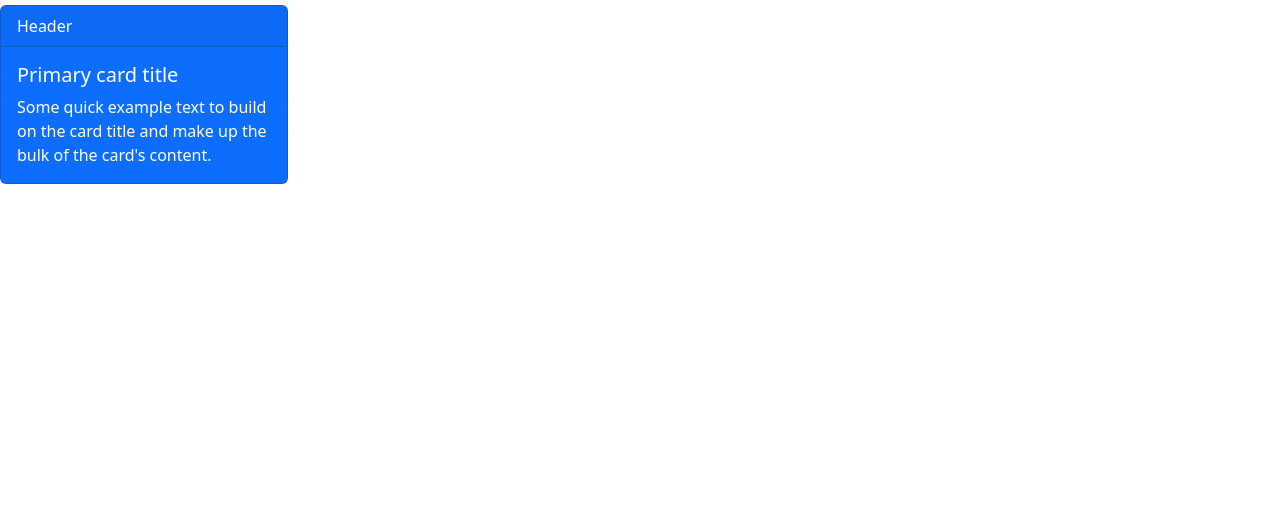
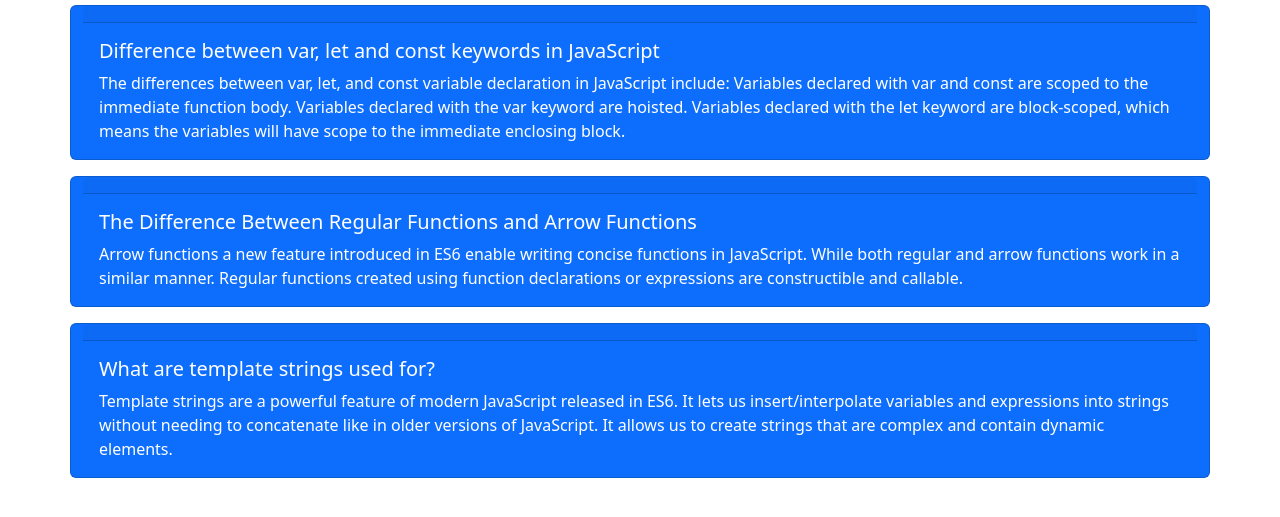
Before and after one commit to AnkonCosta/news-portal, a plain HTML site: page blog.html in a window 1280 px wide. Shown: the part 51-568 px from the top of the page. Drawn offline with nearby package versions, Linux system fonts and the light colour scheme.

Commit message:
added blog

```diff
--- a/blog.html
+++ b/blog.html
@@ -38,14 +38,38 @@
     <!-- navbar section ends here  -->
 
 
-    <div class="card text-bg-primary mb-3" style="max-width: 18rem;">
-        <div class="card-header">Header</div>
+    <div class="card text-bg-primary mb-3 container">
+        <div class="card-header"></div>
         <div class="card-body">
-            <h5 class="card-title">Primary card title</h5>
-            <p class="card-text">Some quick example text to build on the card title and make up the bulk of the card's
-                content.</p>
+            <h5 class="card-title">Difference between var, let and const keywords in JavaScript</h5>
+            <p class="card-text">The differences between var, let, and const variable declaration in JavaScript include:
+                Variables declared with var and const are scoped to the immediate function body.
+                Variables declared with the var keyword are hoisted.
+                Variables declared with the let keyword are block-scoped, which means the variables will have scope to
+                the immediate enclosing block.</p>
         </div>
     </div>
+    <div class="card text-bg-primary mb-3 container">
+        <div class="card-header"></div>
+        <div class="card-body">
+            <h5 class="card-title">The Difference Between Regular Functions and Arrow Functions</h5>
+            <p class="card-text">Arrow functions a new feature introduced in ES6 enable writing concise functions in
+                JavaScript. While both regular and arrow functions work in a similar manner.
+                Regular functions created using function declarations or expressions are constructible and callable.</p>
+        </div>
+    </div>
+    <div class="card text-bg-primary mb-3 container">
+        <div class="card-header"></div>
+        <div class="card-body">
+            <h5 class="card-title ">What are template strings used for?
+            </h5>
+            <p class="card-text">Template strings are a powerful feature of modern JavaScript released in ES6. It lets
+                us insert/interpolate variables and expressions into strings without needing to concatenate like in
+                older versions of JavaScript. It allows us to create strings that are complex and contain dynamic
+                elements.</p>
+        </div>
+    </div>
+
     <script src="https://cdn.jsdelivr.net/npm/bootstrap@5.2.0/dist/js/bootstrap.bundle.min.js"
         integrity="sha384-A3rJD856KowSb7dwlZdYEkO39Gagi7vIsF0jrRAoQmDKKtQBHUuLZ9AsSv4jD4Xa"
         crossorigin="anonymous"></script>
--- a/js/app.js
+++ b/js/app.js
@@ -3,6 +3,7 @@ const loadCategories = () => {
     fetch(url)
         .then(res => res.json())
         .then(data => displayCategory(data.data.news_category))
+        .catch(error => (console.log(error)))
 };
 const displayCategory = (categories) => {
     const displayCategoryElement = document.getElementById('display-categories');
@@ -27,6 +28,7 @@ const loadSpecificCategory = (id) => {
     fetch(url)
         .then(res => res.json())
         .then(data => displaySpecificCategory(data.data))
+        .catch(error => (console.log(error)))
     toggleSpinner(true)
 }
 
@@ -62,7 +64,7 @@ const displaySpecificCategory = (categories) => {
         <div data-bs-toggle="modal" data-bs-target="#exampleModal" onclick="loadDetails('${category._id}')" class="card mb-3">
                 <div class="row g-0">
                     <div class="col-md-4">
-                        <img src="${category.thumbnail_url}" class="img-fluid rounded-start" alt="...">
+                        <img src="${category.thumbnail_url}" class="img-fluid rounded-start middle-img" alt="...">
                     </div>
                     <div class="col-md-8">
                         <div class="card-body">
@@ -102,6 +104,7 @@ const loadDetails = (news_id) => {
     fetch(url)
         .then(res => res.json())
         .then(data => showDetails(data.data[0]))
+        .catch(error => (console.log(error)))
 }
 
 
--- a/styles/style.css
+++ b/styles/style.css
@@ -1,9 +1,12 @@
 .right {
     margin-left: 70%;
 }
+
+
 
 @media only screen and (max-width: 600px) {
     .right {
         margin-left: 0%;
     }
+
 }
```
